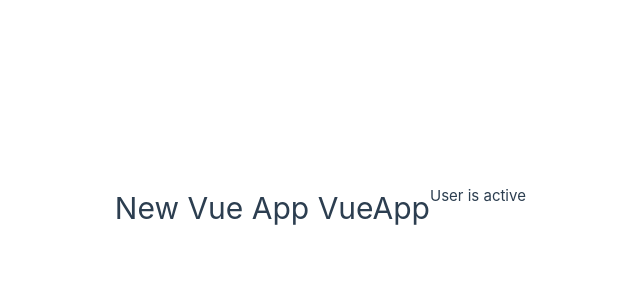
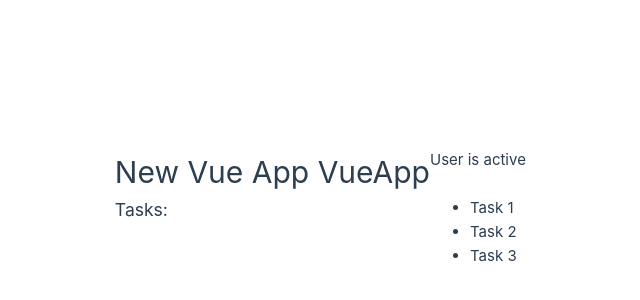
Before and after one commit to DFKorn/TM-vue-course, a Vue app: page / in a window 1280 px wide. Shown: the part 192-492 px from the top of the page, without its empty margins (210-850 px from the left). Built offline with nearby package versions, Linux system fonts and the light colour scheme.

Commit message:
test v-for

```diff
--- a/src/App.vue
+++ b/src/App.vue
@@ -4,6 +4,7 @@
     return {
       name: "VueApp",
       status: "active",
+      tasks: ["Task 1", "Task 2", "Task 3"],
     };
   },
 };
@@ -14,4 +15,9 @@
   <p v-if="status === 'active'">User is active</p>
   <p v-else-if="status === 'pending'">User is pending</p>
   <p v-else>User is inactive</p>
+
+  <h3>Tasks:</h3>
+  <ul>
+    <li v-for="task in tasks" :key="task">{{ task }}</li>
+  </ul>
 </template>
```
